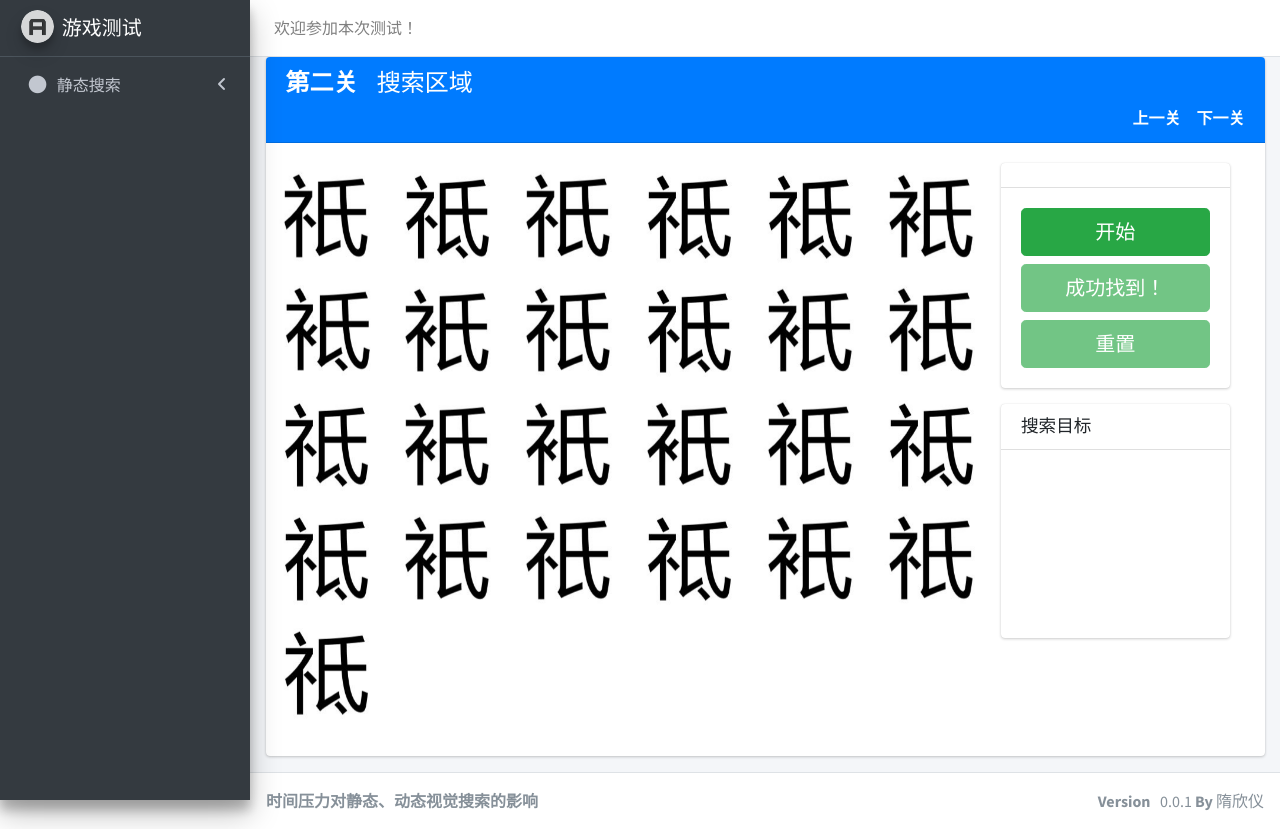
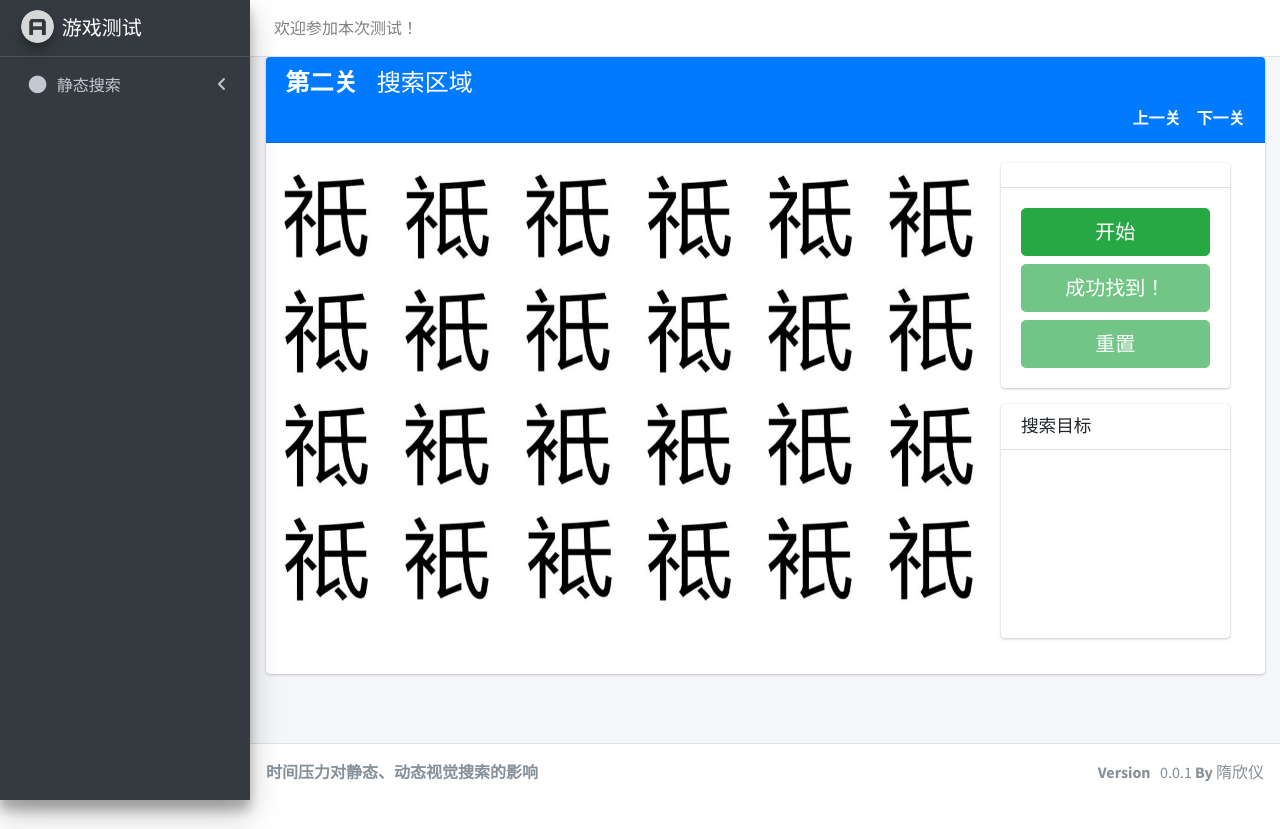
Before and after one commit to Kayla223/static, a plain HTML site: page pages/static-mun2.html in a window 1280 px wide. After the commit the page ends 800 px from the top, so only its background shows below. Drawn offline with nearby package versions, Linux system fonts and the light colour scheme.

Commit message:
Update static-mun2.html

```diff
--- a/pages/static-mun2.html
+++ b/pages/static-mun2.html
@@ -163,7 +163,7 @@
                                 </div>
                                 <div class="filtr-item col-sm-2" data-category="1" data-sort="white sample">
                                     <a href="javascript:void(0);" data-toggle="lightbox" data-title="sample 1 - white" onclick="onPause()">
-                                        <img src="../imgs/1.png" class="img-fluid mb-2" alt="white sample"/>
+                                        <img src="../imgs/4.png" class="img-fluid mb-2" alt="white sample"/>
                                     </a>
                                 </div>
                                 <div class="filtr-item col-sm-2" data-category="2" data-sort="white sample">
@@ -233,7 +233,7 @@
                                 </div>
                                 <div class="filtr-item col-sm-2" data-category="3" data-sort="white sample">
                                     <a href="javascript:void(0);" data-toggle="lightbox" data-title="sample 1 - white">
-                                        <img src="../imgs/3.png" class="img-fluid mb-2" alt="white sample"/>
+                                        <img src="../imgs/1.png" class="img-fluid mb-2" alt="white sample"/>
                                     </a>
                                 </div>
                                 <div class="filtr-item col-sm-2" data-category="4" data-sort="white sample">
@@ -249,11 +249,6 @@
                                 <div class="filtr-item col-sm-2" data-category="3" data-sort="white sample">
                                     <a href="javascript:void(0);" data-toggle="lightbox" data-title="sample 1 - white">
                                         <img src="../imgs/3.png" class="img-fluid mb-2" alt="white sample"/>
-                                    </a>
-                                </div>
-                                <div class="filtr-item col-sm-2" data-category="4" data-sort="white sample">
-                                    <a href="javascript:void(0);" data-toggle="lightbox" data-title="sample 1 - white">
-                                        <img src="../imgs/4.png" class="img-fluid mb-2" alt="white sample"/>
                                     </a>
                                 </div>
 
```
